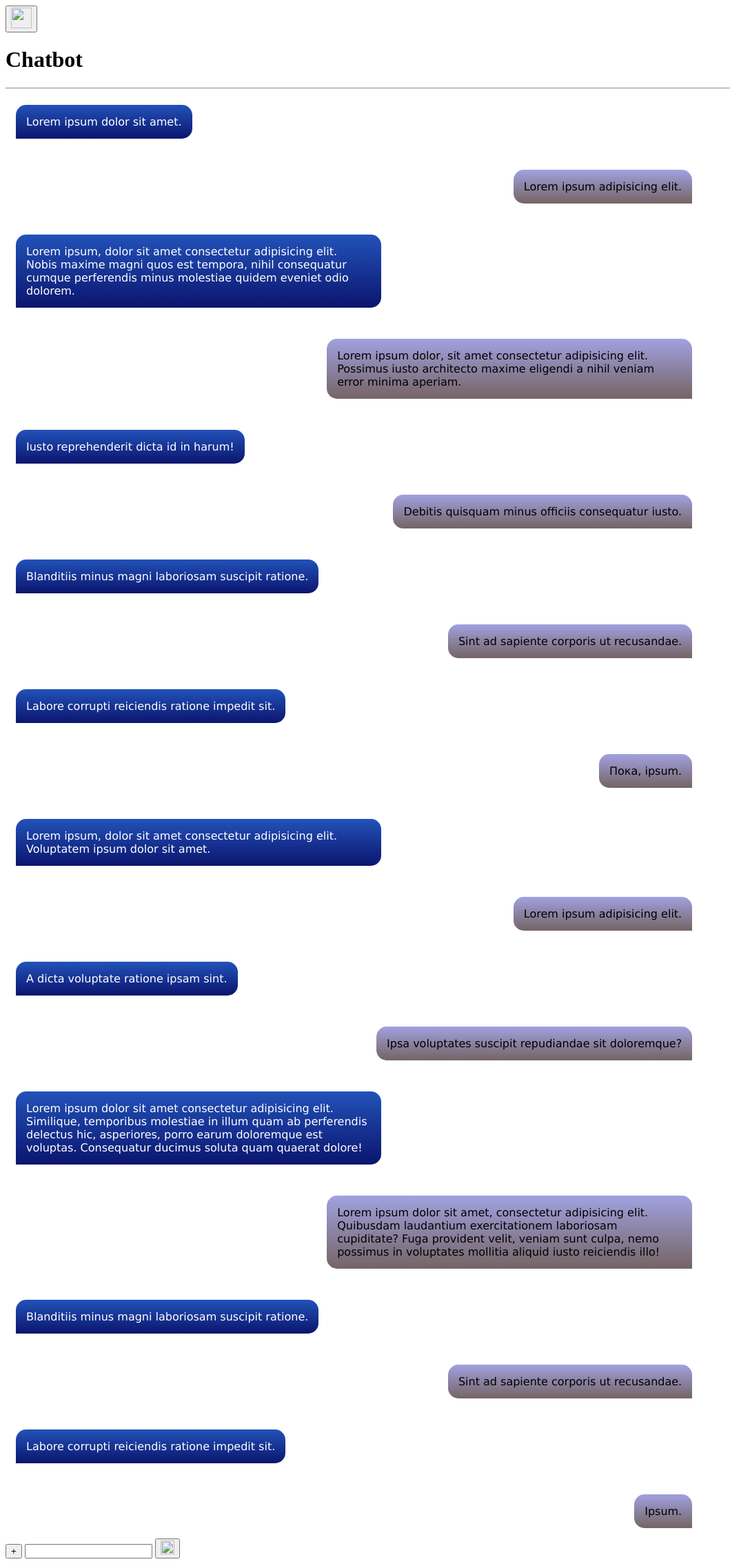
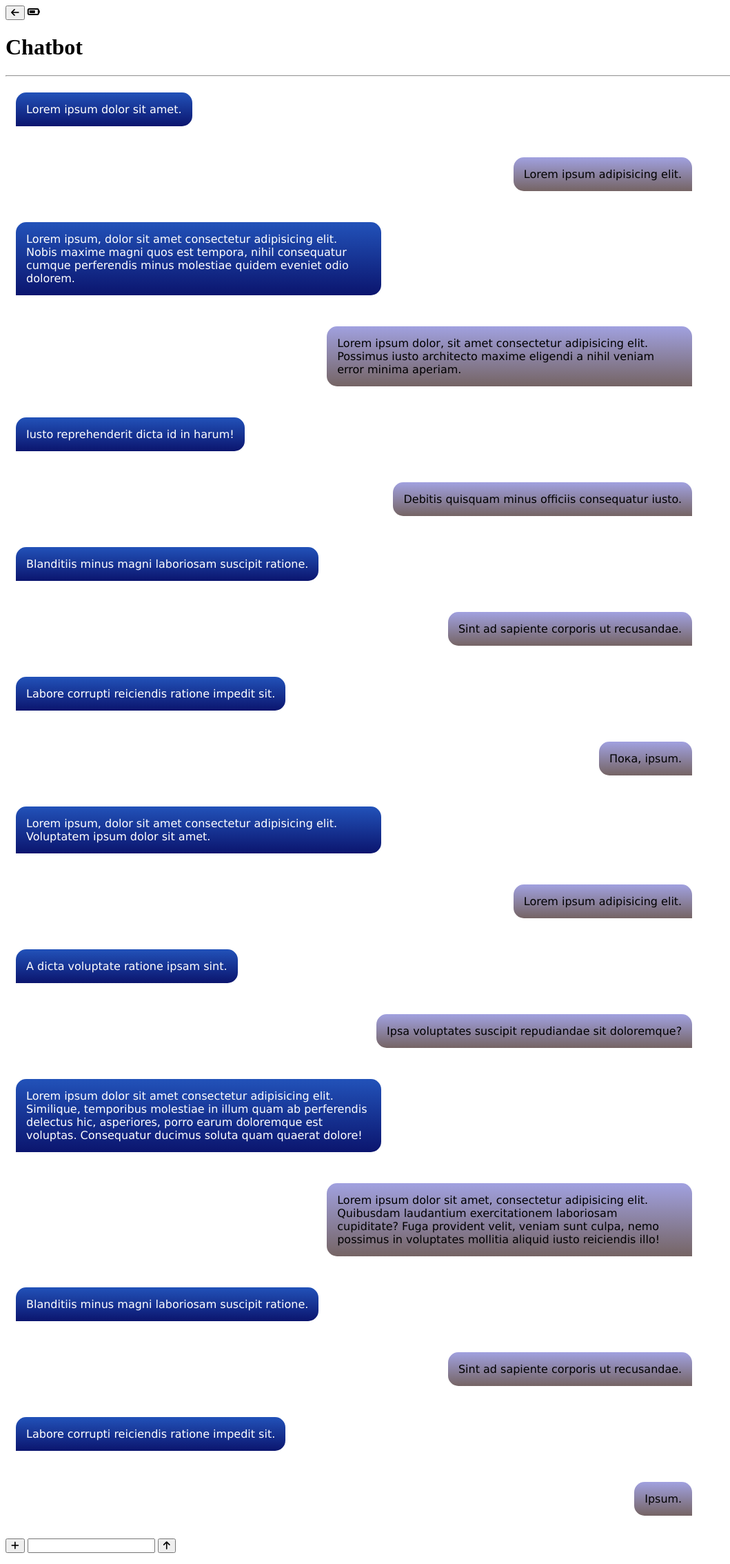
Before and after one commit to GulnazAlisherova/1.11.21, a plain HTML site: page index.html in a window 1280 px wide. Shown: the whole page at 69% size, without its empty margins (0-1059 px from the left). Drawn offline with Linux system fonts and the light colour scheme.

Commit message:
added fa-battery

```diff
--- a/index.html
+++ b/index.html
@@ -2,15 +2,17 @@
 <html lang="en">
 <head>
   <link rel="stylesheet" href="./style.css  ">
-  <title>Document</title>
+  <title>Chat</title>
 </head>
 <body>
   <header>
-    <button> <img src="./png-transparent-arrow-computer-icons-left-arrow-angle-text-rectangle.png" alt="" width="30px" height="30px"></button>
+    <button> <i class="fas fa-arrow-left"></i></button>
+    <i class="fas fa-battery-three-quarters"></i>
+
     <h1>Chatbot</h1>
     <a href="">  </a>
   </header>
-   <hr>
+  <hr>
 <section class="message-list">
   <div class="message-out message">Lorem ipsum dolor sit amet.</div>
   <div class="message-in message">Lorem ipsum adipisicing elit.</div>
@@ -35,14 +37,16 @@
   <div class="message-in message">Ipsum.</div>
 </section>
 
+<br>
 <footer>
-  <button>+</button>
-  <input type="text">
-  <button><img src="./стрелка.png" alt="" width="20" height="20"></button>
+  <button> <i class="fas fa-plus"></i></button>
+  <input type="text" height="20px">
+  <button> <i class="fas fa-arrow-up"></i></button>
+
 </footer>
 
 
-
+<script src="https://kit.fontawesome.com/5386c999fc.js" crossorigin="anonymous"></script>
 
 
 
```
